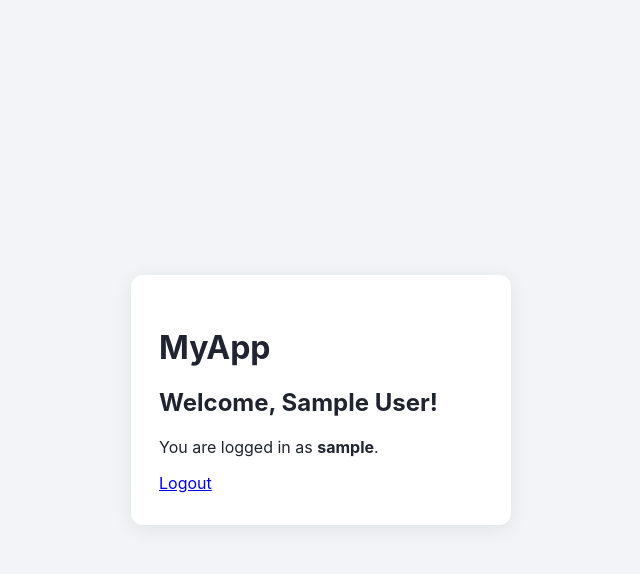
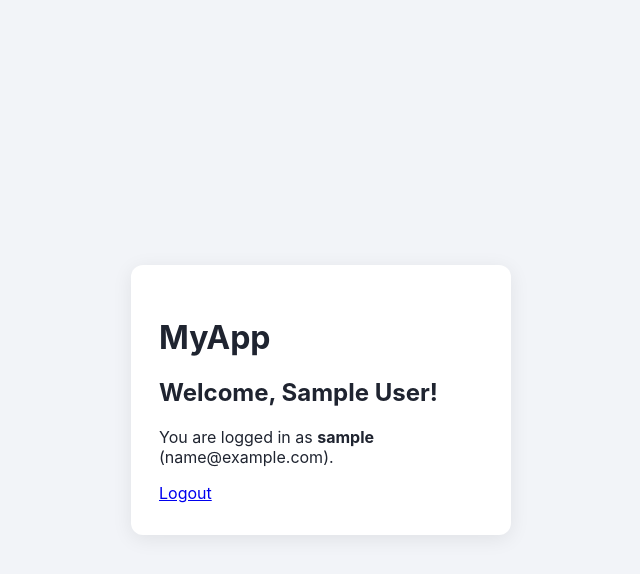
Before and after one commit to sanuka20231513-bot/login-system, a Flask app: page /dashboard in a window 1280 px wide. Shown: the top 574 px of the page, without its empty margins (319-959 px from the left). Run offline with Flask 3, Linux system fonts and the light colour scheme; the visitor is signed in with stand-in values (Sample User, id 1).

Commit message:
Enhance dashboard to show user email conditionally
Added email display to the dashboard if available.

```diff
--- a/templates/dashboard.html
+++ b/templates/dashboard.html
@@ -10,7 +10,7 @@
 <div class="card">
   <h1 class="title">MyApp</h1>
   <h2 class="subtitle">Welcome, {{ name }}!</h2>
-  <p class="note">You are logged in as <strong>{{ username }}</strong>.</p>
+  <p class="note">You are logged in as <strong>{{ username }}</strong>{% if email %} ({{ email }}){% endif %}.</p>
   <div class="links">
     <a href="{{ url_for('logout') }}">Logout</a>
   </div>
```
